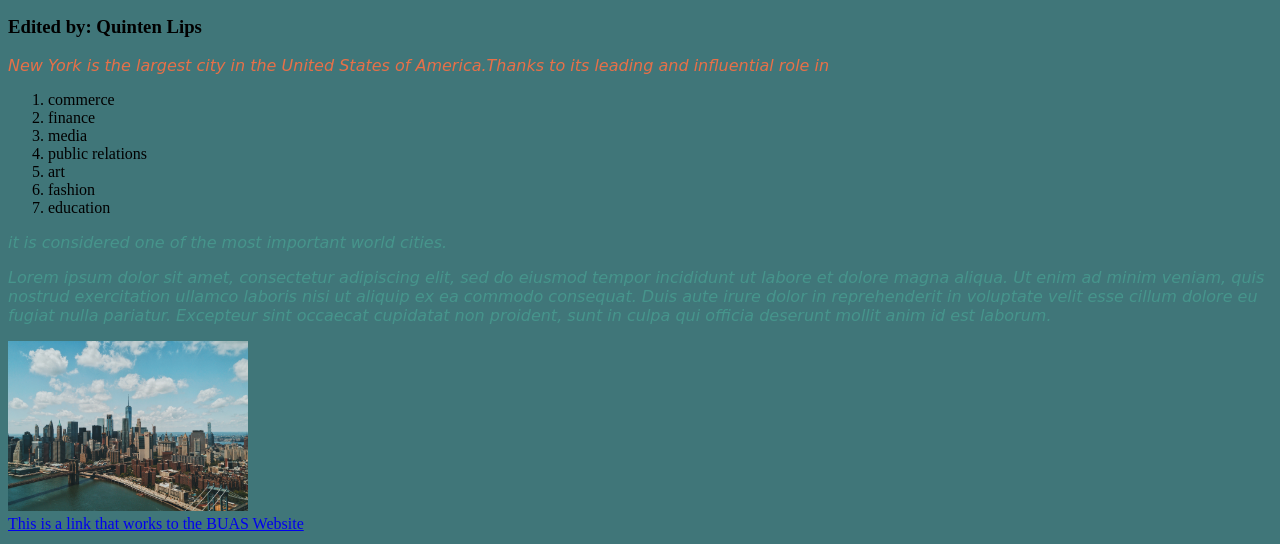
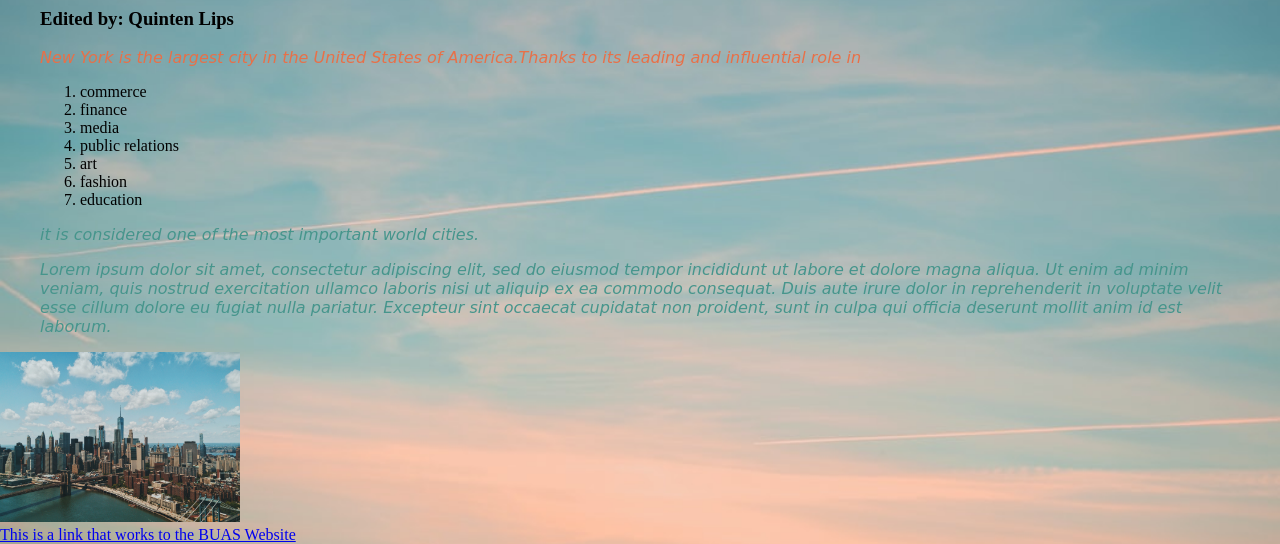
Before and after one commit to DeniseNooijen/prj4-chapter-3, a plain HTML site: page index.html in a window 1280 px wide. Shown: the part 413-957 px from the top of the page. Drawn offline with Linux system fonts and the light colour scheme; a web font is replaced by a local one.

Commit message:
advanced css

```diff
--- a/css/newyork.css
+++ b/css/newyork.css
@@ -1,9 +1,17 @@
 @charset "utf-8";
-
 p{
 	font-family: 'Potta One', cursive;
 	color: #46958C;
 	font-style: italic;
+
+}
+.mycontainer{
+	margin-left: 40px;
+	margin-right: 40px;
+}
+
+#background{background-image: url("../image/wolkk.jfif");
+	background-size: 100%;
 
 }
 
@@ -11,6 +19,7 @@ p{
 	color:#D78C5A;
 }
 body{
+	margin: 0;
 	background-color: #407679;
 }
 
--- a/index.html
+++ b/index.html
@@ -9,8 +9,9 @@
 	</head>
 <body>
 	<div class="myheader">
-
 	</div>
+	<div id="background">
+<div class="mycontainer">
   	<h1 class="header1"> Why is New York City famous?</h1>
     <h3> Created by: Denise Nooijen </h3>
     <h3> Edited by: Quinten Lips </h3>
@@ -26,8 +27,10 @@
 	</ol>
 	<p>it is considered one of the most important world cities.</p>
 	<p>Lorem ipsum dolor sit amet, consectetur adipiscing elit, sed do eiusmod tempor incididunt ut labore et dolore magna aliqua. Ut enim ad minim veniam, quis nostrud exercitation ullamco laboris nisi ut aliquip ex ea commodo consequat. Duis aute irure dolor in reprehenderit in voluptate velit esse cillum dolore eu fugiat nulla pariatur. Excepteur sint occaecat cupidatat non proident, sunt in culpa qui officia deserunt mollit anim id est laborum.</p>
+	</div>
 
 	<img src="image/newyorkcity.jpg" alt="Skyline of New York City" height="170" width="240"><br>
    <a href="https://www.buas.nl/">This is a link that works to the BUAS Website</a>
+</div>
 </body>
 </html>
```
Also changed, not shown: image/22491844_1315322091946331_5248174039068770672_n.jpg (added), image/wolk.jfif (added), image/wolkk.jfif (added). Lines whose indentation alone changed are shown as unchanged.
